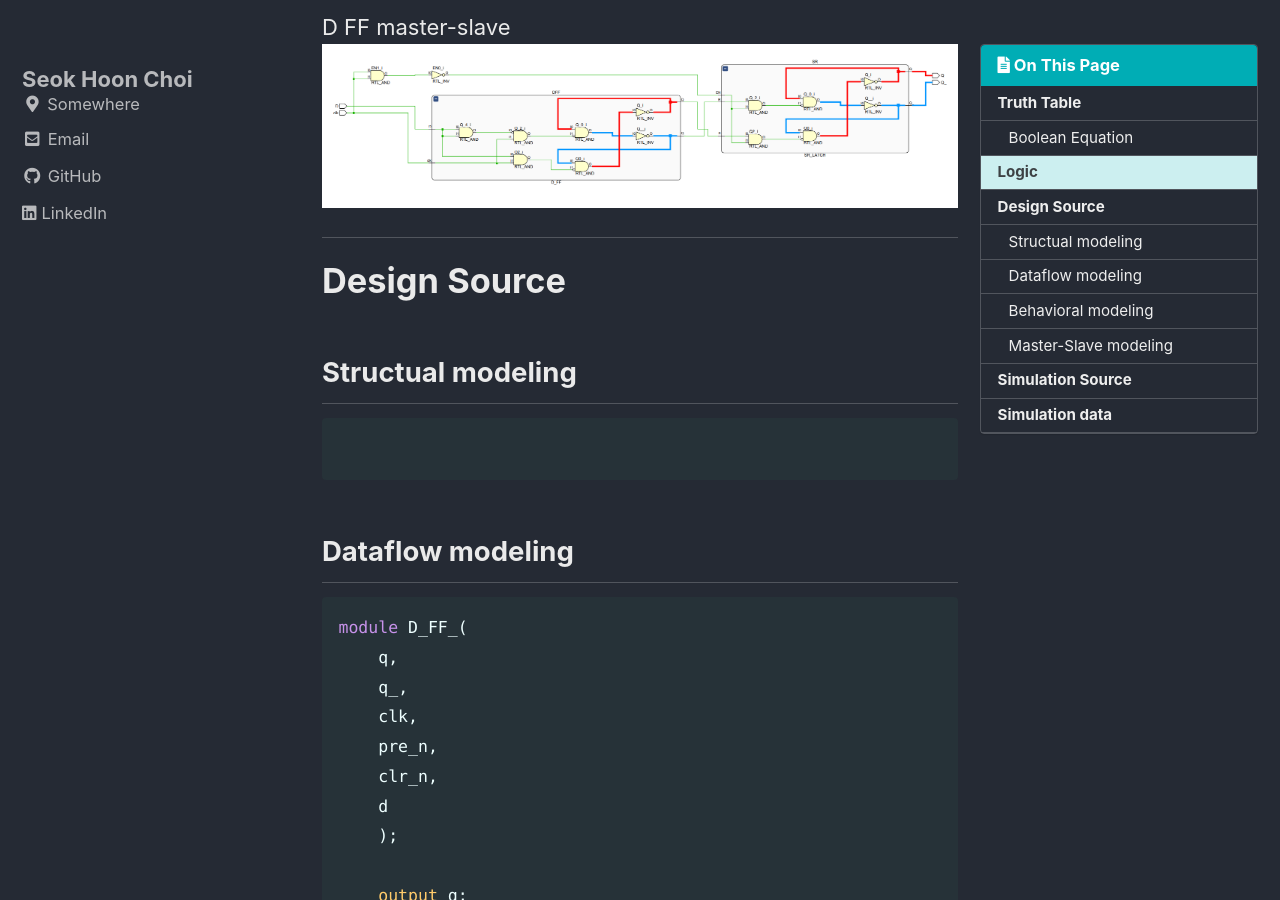
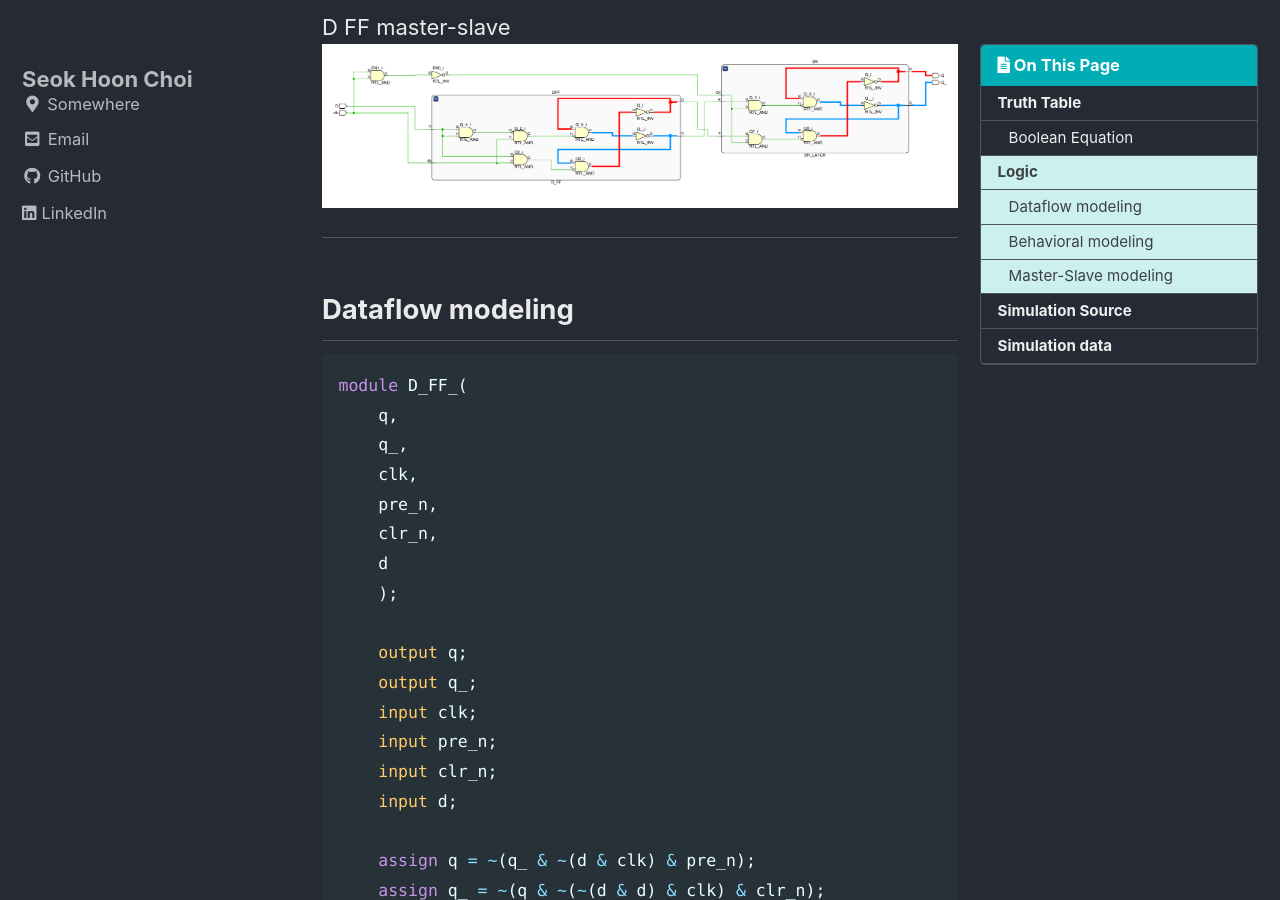
Before and after one commit to void7920/void7920.github.io, a Jekyll site: the page built from _posts/2022-01-26-D_Flipflop.md, in a window 1280 px wide and 900 px high, scrolled down 1423 px. Built offline with Jekyll 4.4.1, drawn with Linux system fonts in a browser that asks for light colours; cached includes are drawn as plain includes.

Commit message:
Update 2022-01-26-D_Flipflop.md

````diff
--- a/_posts/2022-01-26-D_Flipflop.md
+++ b/_posts/2022-01-26-D_Flipflop.md
@@ -41,14 +41,6 @@ D FF master-slave
 ![DFF2](/images/2022-01-26-D_FLIPFLOP/logic2.png)
 
 ---
-
-# Design Source
-
-## Structual modeling
-
-```verilog
-
-```
 
 ## Dataflow modeling
 
````
